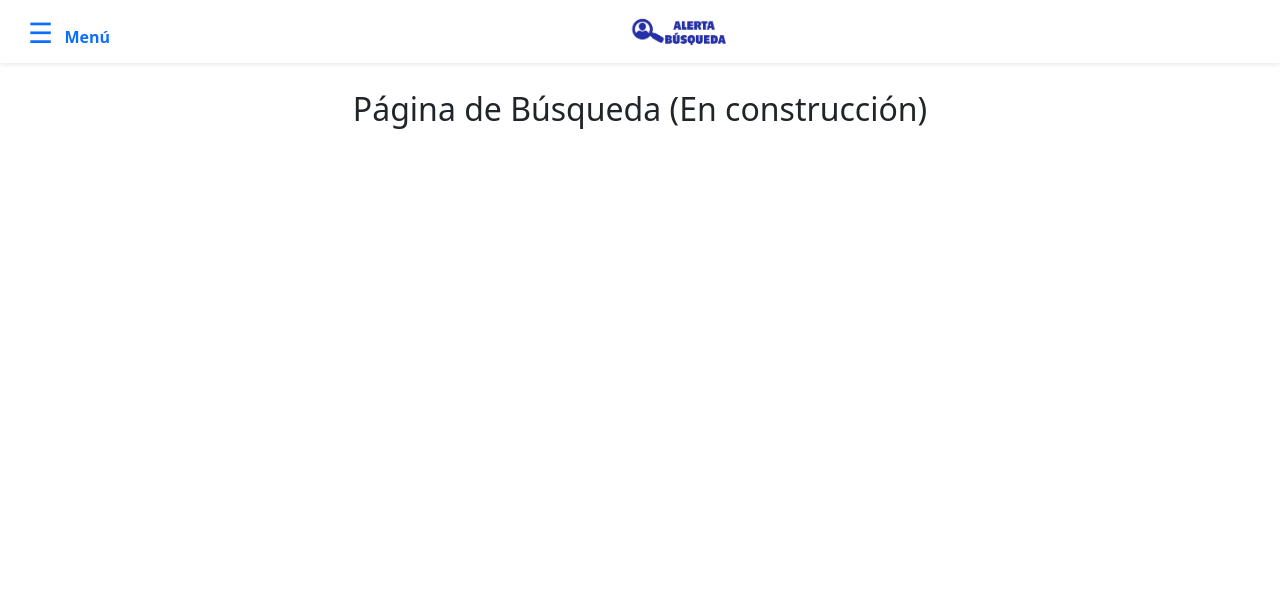
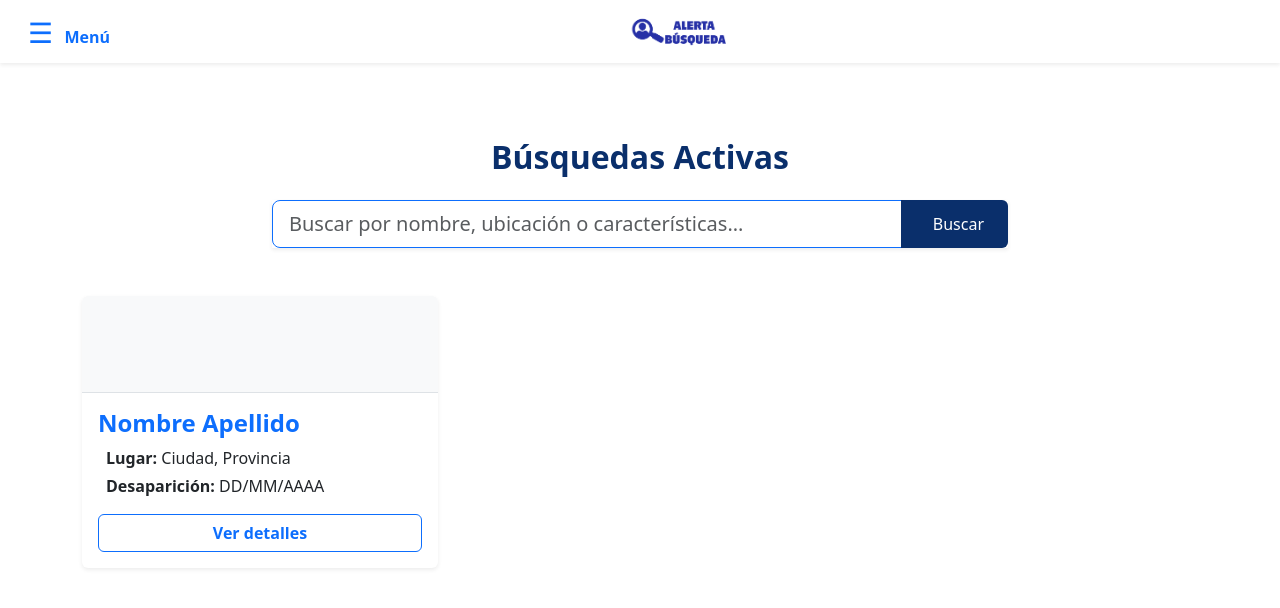
Before and after one commit to gonzalomiranda456/alerta-busqueda-frontend, a React (Vite) app: page /busqueda in a window 1280 px wide. Shown: the top 608 px of the page. Built offline with nearby package versions, Linux system fonts and the light colour scheme.

Commit message:
feat: migracion de vista de busquedas

```diff
--- a/src/App.jsx
+++ b/src/App.jsx
@@ -6,6 +6,7 @@ import './App.css'
 import { BrowserRouter as Router, Routes, Route } from 'react-router-dom';
 import MenuNavegacion from './components/Navbar';
 import Inicio from './components/Inicio';
+import Busqueda from './components/Busqueda';
 
 function App() {
   return (
@@ -16,7 +17,7 @@ function App() {
         <Routes>
           <Route path="/" element={<Inicio />} />
 
-          <Route path="/busqueda" element={<div className="text-center mt-5"><h2>Página de Búsqueda (En construcción)</h2></div>} />
+          <Route path="/busqueda" element={<Busqueda />} />
           <Route path="/registro" element={<div className="text-center mt-5"><h2>Página de Registro (En construcción)</h2></div>} />
           <Route path="/recibir" element={<div className="text-center mt-5"><h2>Página de Alertas (En construcción)</h2></div>} />
         </Routes>
--- /dev/null
+++ b/src/components/Busqueda.jsx
@@ -0,0 +1,57 @@
+import { Container, Row, Col, Card, Form, Button, InputGroup } from 'react-bootstrap';
+
+const Busqueda = () => {
+    return (
+        <Container className="py-5">
+            <h2 className="text-center fw-bold mb-4" style={{ color: '#0a2f6b' }}>Búsquedas Activas</h2>
+
+            {/* SECCIÓN DEL BUSCADOR */}
+            <Row className="justify-content-center mb-5">
+                <Col md={8}>
+                    <InputGroup className="shadow-sm">
+                        <Form.Control
+                            placeholder="Buscar por nombre, ubicación o características..."
+                            size="lg"
+                            className="border-primary"
+                        />
+                        <Button variant="primary" className="px-4" style={{ backgroundColor: '#0a2f6b', border: 'none' }}>
+                            <i className="bi bi-search me-2"></i> Buscar
+                        </Button>
+                    </InputGroup>
+                </Col>
+            </Row>
+
+            {/* GRILLA DE TARJETAS */}
+            <Row className="g-4">
+                {/* Tarjeta 1 */}
+                <Col md={4} sm={6}>
+                    <Card className="h-100 shadow-sm border-0">
+                        {/* Si tenés una foto real en la carpeta public, cambiala acá. Ej: src="/img/foto1.jpg" */}
+                        <div className="bg-light text-center py-5 rounded-top border-bottom">
+                            <i className="bi bi-person-bounding-box text-secondary" style={{ fontSize: '4rem' }}></i>
+                        </div>
+                        <Card.Body>
+                            <Card.Title className="fw-bold fs-4 text-primary">Nombre Apellido</Card.Title>
+                            <Card.Text className="text-dark mb-1">
+                                <i className="bi bi-geo-alt-fill text-danger me-2"></i>
+                                <strong>Lugar:</strong> Ciudad, Provincia
+                            </Card.Text>
+                            <Card.Text className="text-dark mb-3">
+                                <i className="bi bi-calendar-event-fill text-warning me-2"></i>
+                                <strong>Desaparición:</strong> DD/MM/AAAA
+                            </Card.Text>
+                            <Button variant="outline-primary" className="w-100 fw-bold">
+                                Ver detalles
+                            </Button>
+                        </Card.Body>
+                    </Card>
+                </Col>
+
+                {/* Podés copiar y pegar la columna (Col) anterior para agregar más tarjetas a la grilla */}
+
+            </Row>
+        </Container>
+    );
+};
+
+export default Busqueda;
```
